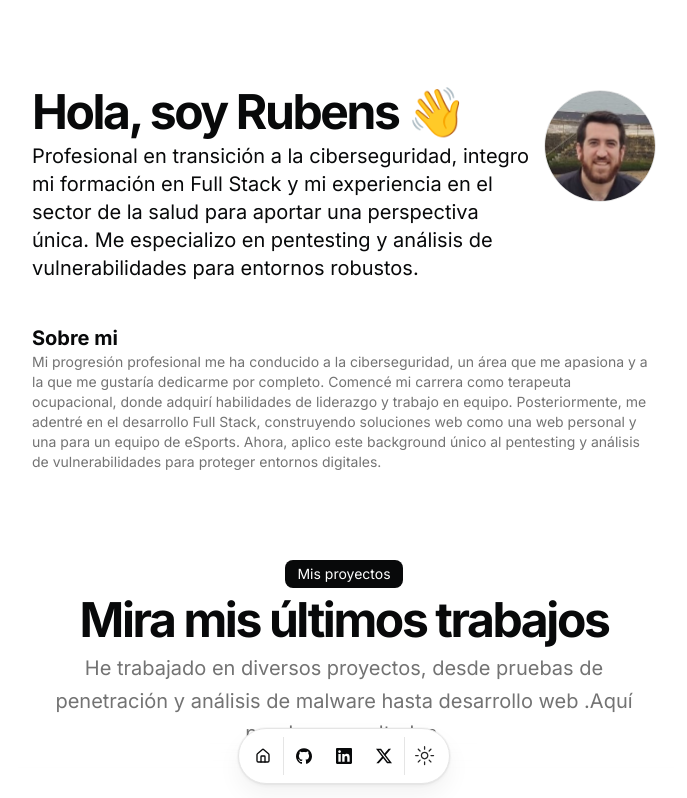
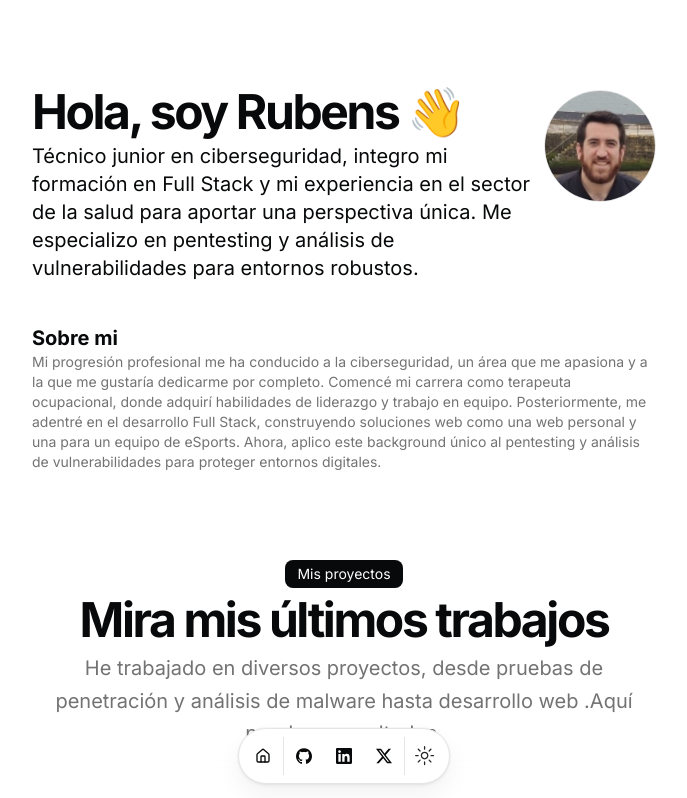
Before and after one commit to rupi014/Portfolio-RBL, a Next.js app: page / in a window 1280 px wide. Shown: the top 798 px of the page, without its empty margins (296-983 px from the left). Built offline with nearby package versions, Linux system fonts and the light colour scheme.

Commit message:
description changed

```diff
--- a/src/data/resume.tsx
+++ b/src/data/resume.tsx
@@ -8,7 +8,7 @@ export const DATA = {
   location: "Portugalete, Vizcaya",
   locationLink: "https://www.google.com/maps/place/Portugalete",
   description:
-    "Profesional en transición a la ciberseguridad, integro mi formación en Full Stack y mi experiencia en el sector de la salud para aportar una perspectiva única. Me especializo en pentesting y análisis de vulnerabilidades para entornos robustos.",
+    "Técnico junior en ciberseguridad, integro mi formación en Full Stack y mi experiencia en el sector de la salud para aportar una perspectiva única. Me especializo en pentesting y análisis de vulnerabilidades para entornos robustos.",
   summary:
     "Mi progresión profesional me ha conducido a la ciberseguridad, un área que me apasiona y a la que me gustaría dedicarme por completo. Comencé mi carrera como terapeuta ocupacional, donde adquirí habilidades de liderazgo y trabajo en equipo. Posteriormente, me adentré en el desarrollo Full Stack, construyendo soluciones web como una web personal y una para un equipo de eSports. Ahora, aplico este background único al pentesting y análisis de vulnerabilidades para proteger entornos digitales.",
   avatarUrl: "/me.jpg",
```
